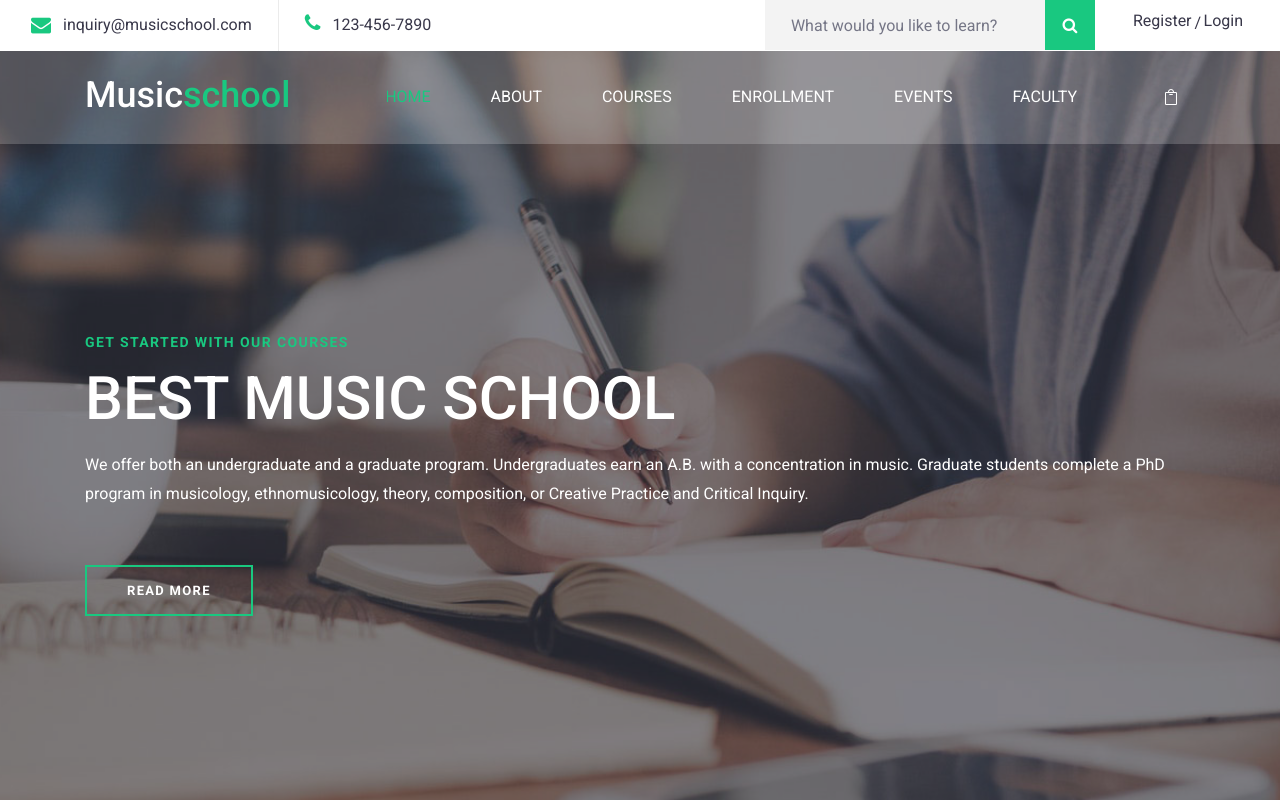
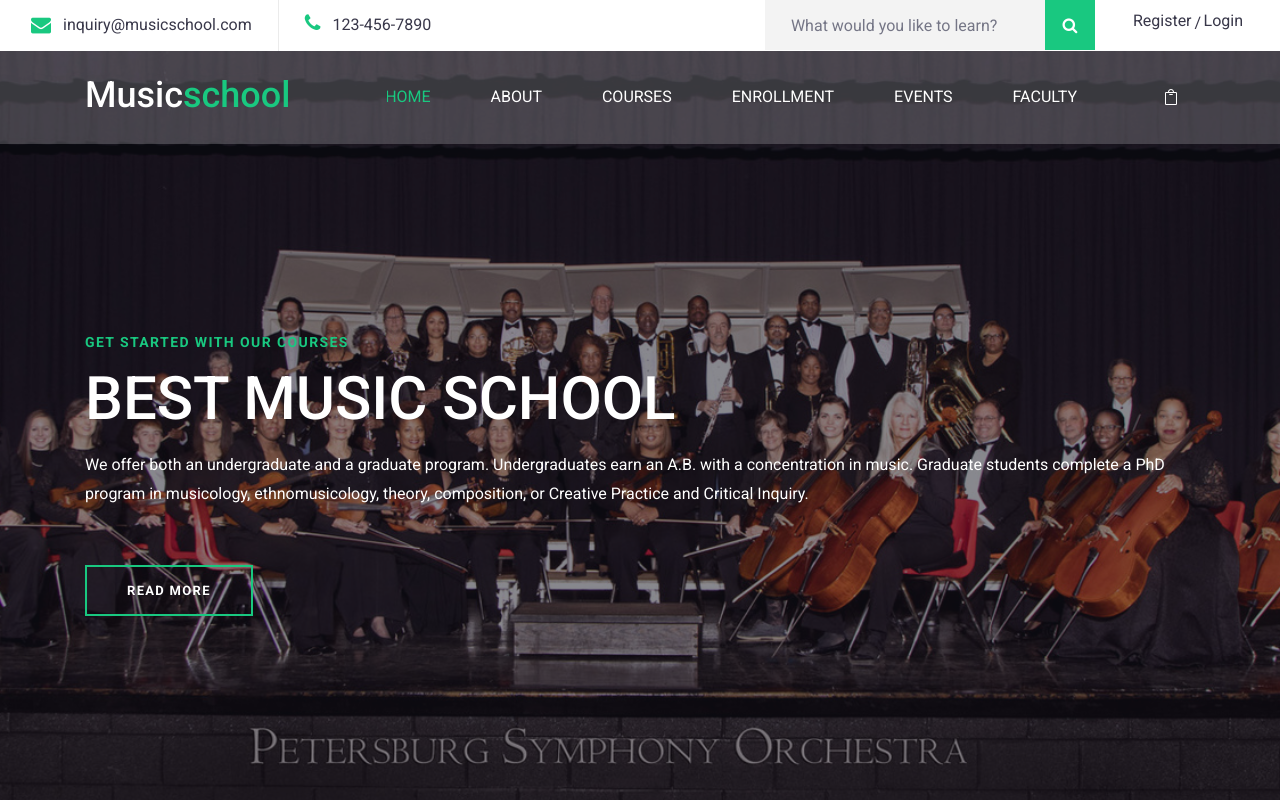
Before and after one commit to Music-school-website/version-2, a plain HTML site: page index.html in a window 1280 px wide. Shown: the top 800 px of the page. Drawn offline with Linux system fonts and the light colour scheme.

Commit message:
background changed and new background image

```diff
--- a/style.css
+++ b/style.css
@@ -333,7 +333,7 @@ a:hover, a:active {
 # Hero Section
 --------------------------------------------------------------*/
 .hero-content {
-    background: url("images/hero-bg.jpg") no-repeat center;
+    background: url("images/background.jpg") no-repeat center;
     background-size: cover;
 }
 
```
Also changed, not shown: images/background.jpg (added).
